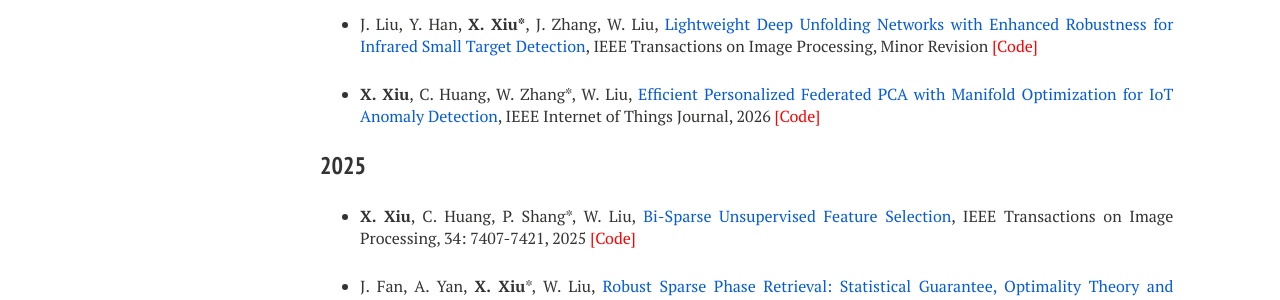
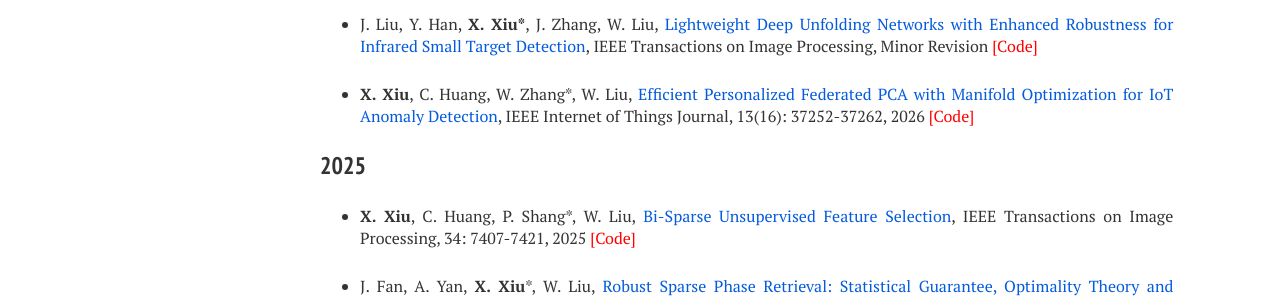
Before and after one commit to xianchaoxiu/xianchaoxiu.github.io, a Jekyll site: the page built from publications/index.md, in a window 1280 px wide. Shown: the part 543-843 px from the top of the page. Built offline with Jekyll 4.4.1, drawn with Linux system fonts in a browser that asks for light colours; nearby versions of some CDN libraries.

Commit message:
Update index.md

```diff
--- a/publications/index.md
+++ b/publications/index.md
@@ -24,7 +24,8 @@ share: false
 
 * J. Liu, Y. Han, <b>X. Xiu*</b>, J. Zhang, W. Liu, <a href="https://arxiv.org/abs/2509.08205" class="textlink" target="_blank">Lightweight Deep Unfolding Networks with Enhanced Robustness for Infrared Small Target Detection</a>, IEEE Transactions on Image Processing, Minor Revision <a href="https://github.com/xianchaoxiu/L-RPCANet" class="textlink" target="_blank" style="color: red;">[Code]</a>
 
-* <b>X. Xiu</b>, C. Huang, W. Zhang*, W. Liu, <a href="https://doi.org/10.1109/JIOT.2026.3701337" class="textlink" target="_blank">Efficient Personalized Federated PCA with Manifold Optimization for IoT Anomaly Detection</a>, IEEE Internet of Things Journal, 2026 <a href="https://github.com/xianchaoxiu/FedEP" class="textlink" target="_blank" style="color: red;">[Code]</a>
+* <b>X. Xiu</b>, C. Huang, W. Zhang*, W. Liu, <a href="https://doi.org/10.1109/JIOT.2026.3701337" class="textlink" target="_blank">Efficient Personalized Federated PCA with Manifold Optimization for IoT Anomaly Detection</a>, IEEE Internet of Things Journal, 13(16): 37252-37262, 2026 <a href="https://github.com/xianchaoxiu/FedEP" class="textlink" target="_blank" style="color: red;">[Code]</a>
+
 
 ### 2025
 
```
